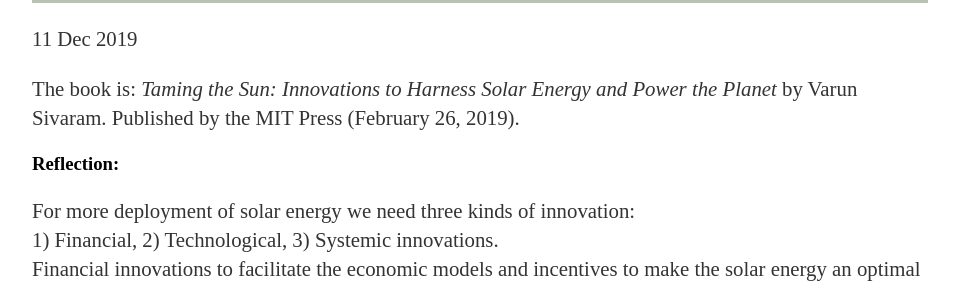
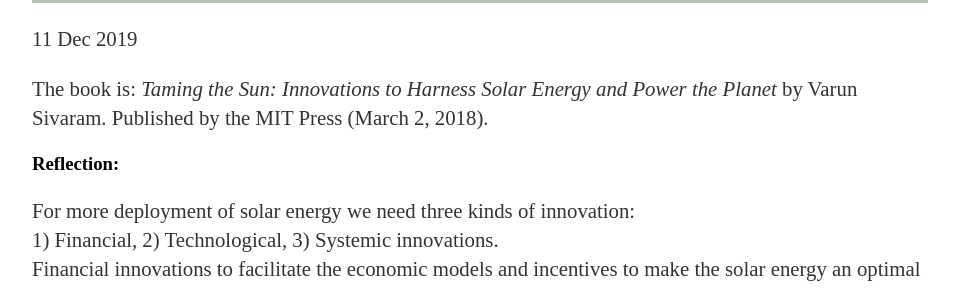
Before and after one commit to MohamedAbuella/MohamedAbuella.github.io, a Jekyll site: the page built from _posts/2019-12-11-Reflections_on_taming sun_book.md, in a window 1280 px wide. Shown: the part 164-453 px from the top of the page, without its empty margins (160-1119 px from the left). Built offline with Jekyll 4.4.1, drawn with Linux system fonts in a browser that asks for light colours; nearby versions of some CDN libraries; a script that is not in the unit is left out; comment, search, counter and statistics services are not loaded.

Commit message:
Update 2019-12-11-Reflections_on_taming sun_book.md

```diff
--- a/_posts/2019-12-11-Reflections_on_taming sun_book.md
+++ b/_posts/2019-12-11-Reflections_on_taming sun_book.md
@@ -10,7 +10,7 @@
 <!-- <img src="/images/taming sun cover.jpg" alt="banner image"> -->
 <!-- <p>This blog entry is available on <a href="https://medium.com/@mhdabuella/reading-a-big-picture-book-after-a-while-of-focusing-on-elaborate-technical-stuff-62b6735fe4f?source=friends_link&sk=40326341cb9aa9e7f6bcd197348cec9b
 " target="_blank" style="color:blue">Medium </a> </p> -->
-<p>The book is: <cite>Taming the Sun: Innovations to Harness Solar Energy and Power the Planet</cite> by Varun Sivaram. Published by the MIT Press (February 26, 2019).</p>
+<p>The book is: <cite>Taming the Sun: Innovations to Harness Solar Energy and Power the Planet</cite> by Varun Sivaram. Published by the MIT Press (March 2, 2018).</p>
 <h3>Reflection:</h3>
 For more deployment of solar energy we need three kinds of innovation:
 <br> 1) Financial, 2) Technological, 3) Systemic innovations.
```
